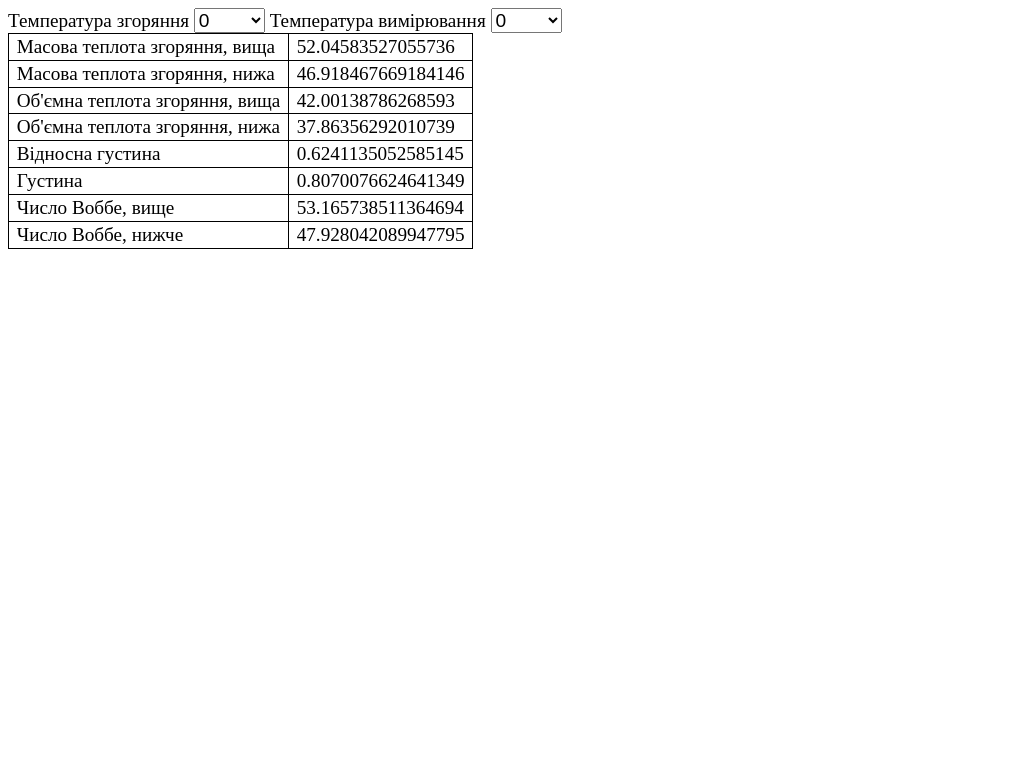
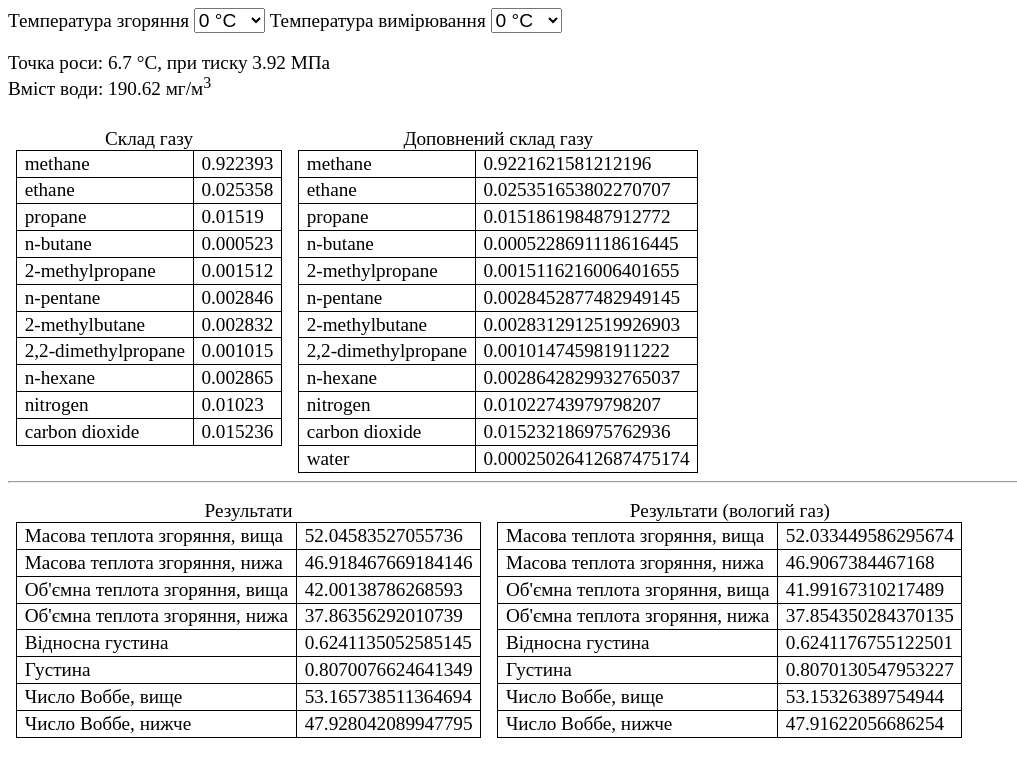
Before and after one commit to Sultepronit/natural-gas-calc, a website built with Vite: page index.html in a window 1280 px wide. Shown: the whole page, without its empty margins (0-1017 px from the left). Built offline with nearby package versions, Linux system fonts and the light colour scheme.

Commit message:
added example with including dew point

```diff
--- a/calculators/gasData.js
+++ b/calculators/gasData.js
@@ -1,9 +1,10 @@
 import { basicConsts } from "../basicConsts";
 import { toKelvin } from "../helpers";
+import gatherConsts from "./gatherConts";
 
 class GasData {
-    constructor(components, combustionT, meteringT) {
-        this.components = components;
+    constructor(inputComponents, combustionT, meteringT) {
+        this.components = gatherConsts(inputComponents);
         this.combustionT = combustionT;
         this.meteringT = meteringT;
     }
@@ -27,7 +28,6 @@ class GasData {
         return this.Hc_N / this.M;
     };
     get s() {
-        // return this.components.reduce((acc, current) => acc + (current.value * current.s0C), 0);
         return this.components.reduce((acc, current) => {
             return acc + (current.value * current.s[this.meteringT]);
         }, 0);
--- /dev/null
+++ b/example2.js
@@ -0,0 +1,31 @@
+const components = [
+    "methane",
+    "ethane",
+    "nitrogen",
+    "carbon dioxide",
+    "water"
+];
+
+const values = [
+    0.931819,
+    0.025618,
+    0.010335,
+    0.015391,
+    0.016837
+];
+
+const uncertainties = [
+    0.0003500,
+    0.0002430,
+    0.0001950,
+    0.0001110,
+    0.0001620
+];
+
+export const example2 = components.map((name, index) => {
+    return {
+        name,
+        value: values[index],
+        uncertainty: uncertainties[index]
+    }
+});
--- a/index.html
+++ b/index.html
@@ -11,25 +11,53 @@
     <header>
       <label for="combustuion-t">Температура згоряння</label>
       <select name="combustuion-t" id="combustuion-t">
-        <option value="0">0</option>
-        <option value="15">15</option>
-        <option value="15.55">15,55</option>
-        <option value="20">20</option>
-        <option value="25">25</option>
+        <option value="0">0 °С</option>
+        <option value="15">15 °С</option>
+        <option value="15.55">60 °F</option>
+        <option value="20">20 °С</option>
+        <option value="25">25 °С</option>
       </select>
       <label for="metering-t">Температура вимірювання</label>
       <select name="metering-t" id="metering-t">
-        <option value="0">0</option>
-        <option value="15">15</option>
-        <option value="15.55">15,55</option>
-        <option value="20">20</option>
+        <option value="0">0 °С</option>
+        <option value="15">15 °С</option>
+        <option value="15.55">60 °F</option>
+        <option value="20">20 °С</option>
       </select>
     </header>
     <main>
+      <p>
+        Точка роси: 6.7 °С, при тиску 3.92 МПа<br>
+        Вміст води: 190.62 мг/м<sup>3</sup>
+      </p>
+
+      <table class="init-data">
+        <caption>Склад газу</caption>
+        <tbody id="init-data-body">
+        </tbody>
+       </table>
+
+       <table class="corrected-data">
+        <caption>Доповнений склад газу</caption>
+        <tbody id="corrected-data-body">
+        </tbody>
+       </table>
+
+       <hr>
+
        <table class="report">
+        <caption>Результати</caption>
         <tbody id="report-body">
         </tbody>
        </table>
+
+       <table class="report">
+        <caption>Результати (вологий газ)</caption>
+        <tbody id="wet-report-body">
+        </tbody>
+       </table>
+
+       <p id="add-display"></p>
     </main>
   </body>
 </html>
--- a/main.js
+++ b/main.js
@@ -1,23 +1,63 @@
 import './style.css';
-import writeReport from './writeReport';
+import writeReport, { writeWetReport } from './writeReport';
 import GasData from './calculators/gasData';
 import gatherConsts from './calculators/gatherConts';
 import { inputData } from './input-data';
+import { example2 } from './example2';
+import writeInitTable, { writeCorrectedTable } from './writeInitTable';
 
 
-const components = gatherConsts(inputData);
-console.log(components);
+// const components = gatherConsts(inputData);
+// const components = gatherConsts(example2);
+// console.log(components);
 
-// const temperatures = [0, 15, 15.55, 20, 25];
 // export const temperatures = ['0', '15', '15.55', '20', '25'];
+
+const addDisplay = document.getElementById('add-display');
 
 const combustionTSelect = document.getElementById('combustuion-t');
 const meteringTSelect = document.getElementById('metering-t');
 
+// const addWater = {
+//     mgPerCMeter =
+// }
+
 function calculateAndReport() {
-    const gasData = new GasData(components, combustionTSelect.value, meteringTSelect.value);
+    // const gasData = new GasData(example2, combustionTSelect.value, meteringTSelect.value);
+    writeInitTable(inputData);
+    const gasData = new GasData(inputData, combustionTSelect.value, meteringTSelect.value);
     console.log(gasData);
     writeReport(gasData);
+
+    const addWaterMV = 190.6183;
+    const addWaterNV = addWaterMV / 18 / 1000;
+    // console.log(addWaterNV);
+
+    const dryGasData = new GasData(inputData, '15.55', '15.55');
+    const gasN = dryGasData.D * 1000 / dryGasData.M;
+    // console.log(gasN);
+
+    const waterX = addWaterNV / gasN;
+    // console.log(waterX);
+    const humidityFactor = 1 - waterX;
+    // console.log(humidityFactor);
+
+    // console.log(inputData);
+
+    const wetGasComponents = inputData.map((component) => {
+        return {
+            ...component,
+            value: component.value * humidityFactor
+        };
+    });
+    wetGasComponents.push({ name: 'water', value: waterX});
+    // console.log(wetGasComponents);
+    writeCorrectedTable(wetGasComponents);
+
+    const wetGasData = new GasData(wetGasComponents, combustionTSelect.value, meteringTSelect.value);
+    console.log(wetGasData);
+
+    writeWetReport(wetGasData);
 }
 
 calculateAndReport();
--- a/style.css
+++ b/style.css
@@ -13,4 +13,21 @@ td {
 
 table {
     border-collapse: collapse;
+    margin: 0.5rem;
 }
+
+.init-data {
+    float: left;
+}
+
+.corrected-data {
+    float: left;
+}
+
+hr {
+    clear: both;
+}
+
+.report {
+    float: left;
+}
--- /dev/null
+++ b/writeInitTable.js
@@ -0,0 +1,18 @@
+const initTbody = document.getElementById('init-data-body');
+
+export default function writeInitTable(componetns) {
+    const tbody = componetns.reduce((acc, current) => {
+        return acc + `<tr><td>${current.name}</td><td>${current.value}</td></tr>`;
+    }, '');
+
+    initTbody.innerHTML = tbody;
+}
+
+const correctedTbody = document.getElementById('corrected-data-body');
+export function writeCorrectedTable(componetns) {
+    const tbody = componetns.reduce((acc, current) => {
+        return acc + `<tr><td>${current.name}</td><td>${current.value}</td></tr>`;
+    }, '');
+
+    correctedTbody.innerHTML = tbody;
+}
--- a/writeReport.js
+++ b/writeReport.js
@@ -18,3 +18,24 @@ export default function writeReport(gasData) {
 
     reportBody.innerHTML = report2;
 }
+
+const wetReportBody = document.getElementById('wet-report-body');
+
+export function writeWetReport(gasData) {
+    const rows = [
+        ['Масова теплота згоряння, вища', 'Hm_G'],
+        ['Масова теплота згоряння, нижа', 'Hm_N'],
+        ['Об\'ємна теплота згоряння, вища', 'Hv_G'],
+        ['Об\'ємна теплота згоряння, нижа', 'Hv_N'],
+        ['Відносна густина', 'G'],
+        ['Густина', 'D'],
+        ['Число Воббе, вище', 'W_G'],
+        ['Число Воббе, нижче', 'W_N'],
+    ];
+
+    const report2 = rows.reduce((acc, current) => {
+        return acc + `<tr><td>${current[0]}</td><td>${gasData[current[1]]}</td></tr>`;
+    }, '');
+
+    wetReportBody.innerHTML = report2;
+}
```
